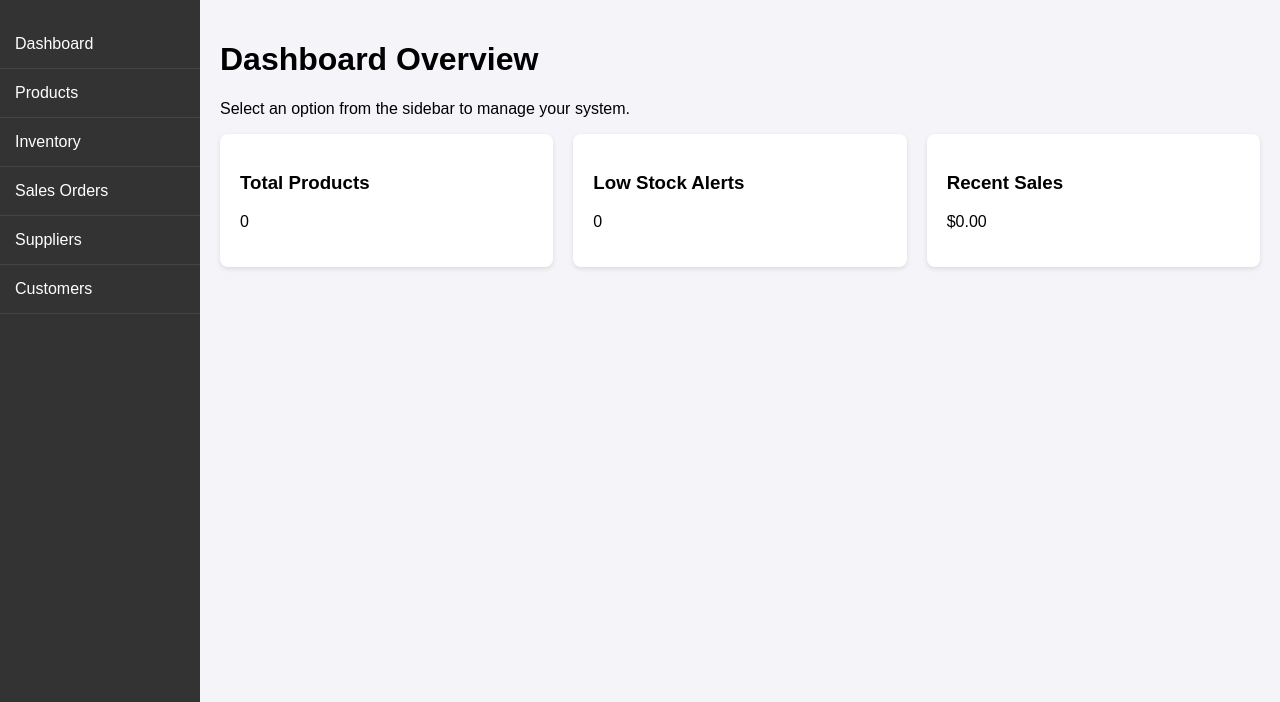
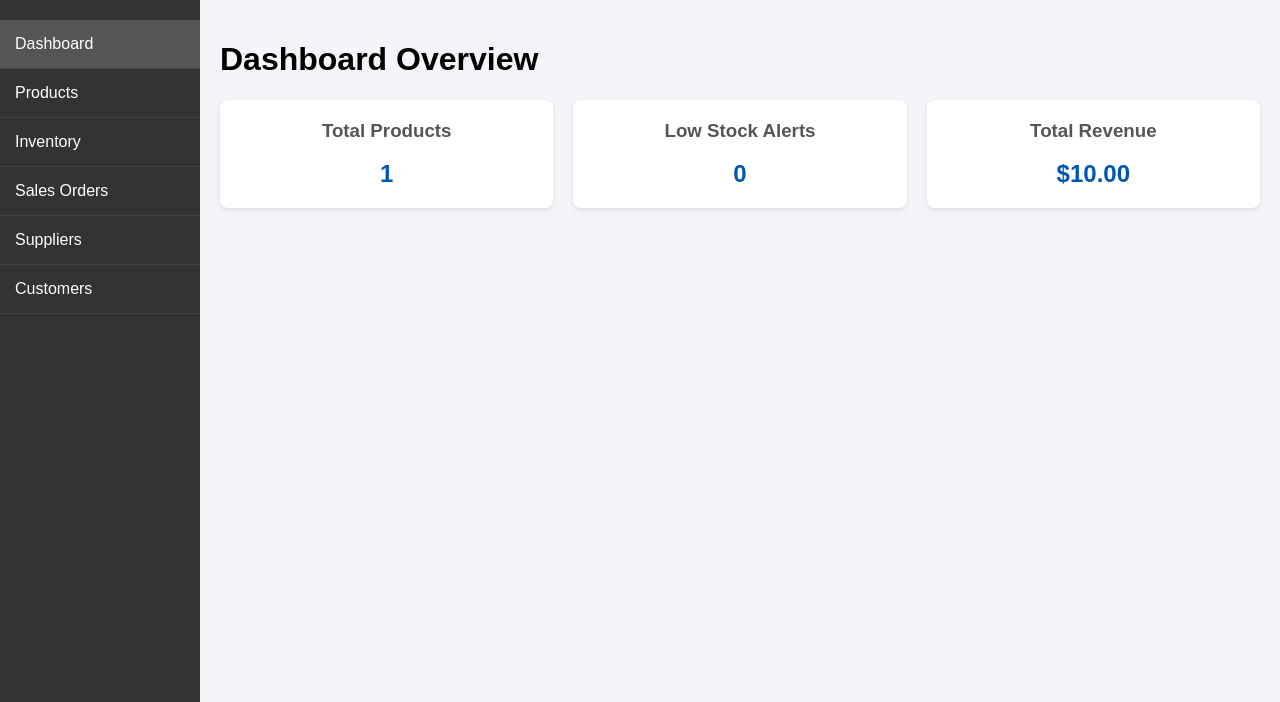
Before and after one commit to bahzad-elly/Inventory-system, a PHP site: page /dashboard.php in a window 1280 px wide. Shown: the part 98-800 px from the top of the page. Run offline with PHP 8.4, Linux system fonts and the light colour scheme; the visitor is signed in with stand-in values (Sample User, id 1); tables that the repository leaves empty or names only in its code hold one stand-in row (values such as "Sample post").

Commit message:
update the dashboard page

```diff
--- a/dashboard.php
+++ b/dashboard.php
@@ -1,11 +1,23 @@
 <?php
-// dashboard.php
 session_start();
 
-// Check if the user is logged in. If not, redirect to login page.
 if (!isset($_SESSION['user_id'])) {
     header("Location: index.php");
     exit;
+}
+
+require_once 'db_connect.php';
+
+$stmt_products = $pdo->query("SELECT COUNT(*) FROM Product");
+$total_products = $stmt_products->fetchColumn();
+
+$stmt_low_stock = $pdo->query("SELECT COUNT(*) FROM Inventory WHERE QuantityInStock <= ReorderLevel");
+$low_stock_alerts = $stmt_low_stock->fetchColumn();
+
+$stmt_revenue = $pdo->query("SELECT SUM(TotalAmount) FROM SalesOrder");
+$total_revenue = $stmt_revenue->fetchColumn();
+if (!$total_revenue) {
+    $total_revenue = 0;
 }
 ?>
 
@@ -25,7 +37,10 @@ if (!isset($_SESSION['user_id'])) {
         .sidebar a:hover { background: #555; }
         .main-content { margin-left: 200px; padding: 20px; }
         .cards { display: flex; gap: 20px; }
-        .card { background: white; padding: 20px; border-radius: 8px; box-shadow: 0 2px 5px rgba(0,0,0,0.1); flex: 1; }
+        .card { background: white; padding: 20px; border-radius: 8px; box-shadow: 0 2px 5px rgba(0,0,0,0.1); flex: 1; text-align: center; }
+        .card h3 { margin-top: 0; color: #555; }
+        .card p { font-size: 24px; font-weight: bold; margin: 0; color: #0056b3; }
+        .card.alert p { color: #dc3545; }
     </style>
 </head>
 <body>
@@ -41,29 +56,29 @@ if (!isset($_SESSION['user_id'])) {
 </header>
 
 <div class="sidebar">
-    <a href="dashboard.php">Dashboard</a>
-    <a href="#">Products</a>
-    <a href="#">Inventory</a>
-    <a href="#">Sales Orders</a>
-    <a href="#">Suppliers</a>
-    <a href="#">Customers</a>
+    <a href="dashboard.php" style="background: #555;">Dashboard</a>
+    <a href="products.php">Products</a>
+    <a href="inventory.php">Inventory</a>
+    <a href="sales_orders.php">Sales Orders</a>
+    <a href="suppliers.php">Suppliers</a>
+    <a href="customers.php">Customers</a>
 </div>
 
 <div class="main-content">
     <h1>Dashboard Overview</h1>
-    <p>Select an option from the sidebar to manage your system.</p>
 
     <div class="cards">
         <div class="card">
             <h3>Total Products</h3>
-            <p>0</p> </div>
-        <div class="card">
+            <p><?php echo htmlspecialchars($total_products); ?></p>
+        </div>
+        <div class="card <?php echo ($low_stock_alerts > 0) ? 'alert' : ''; ?>">
             <h3>Low Stock Alerts</h3>
-            <p>0</p>
+            <p><?php echo htmlspecialchars($low_stock_alerts); ?></p>
         </div>
         <div class="card">
-            <h3>Recent Sales</h3>
-            <p>$0.00</p>
+            <h3>Total Revenue</h3>
+            <p>$<?php echo htmlspecialchars(number_format($total_revenue, 2)); ?></p>
         </div>
     </div>
 </div>
```
